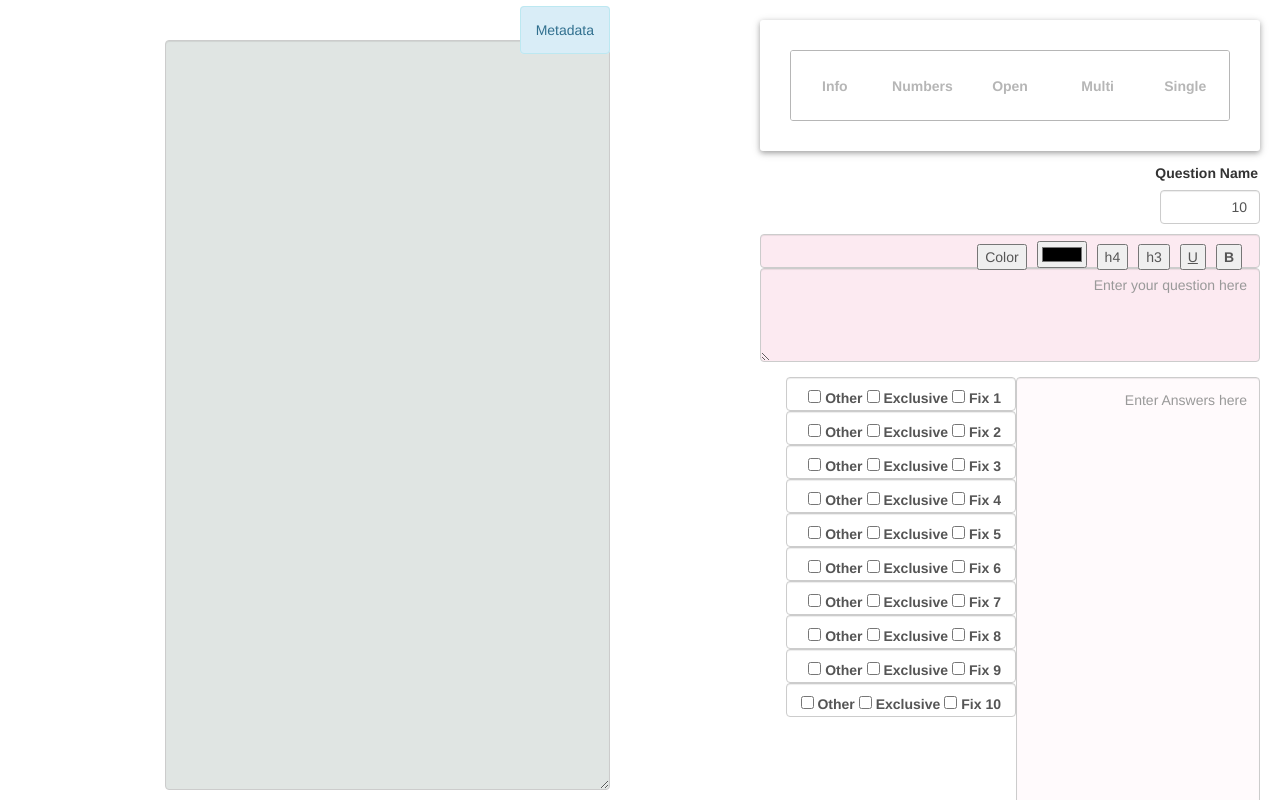
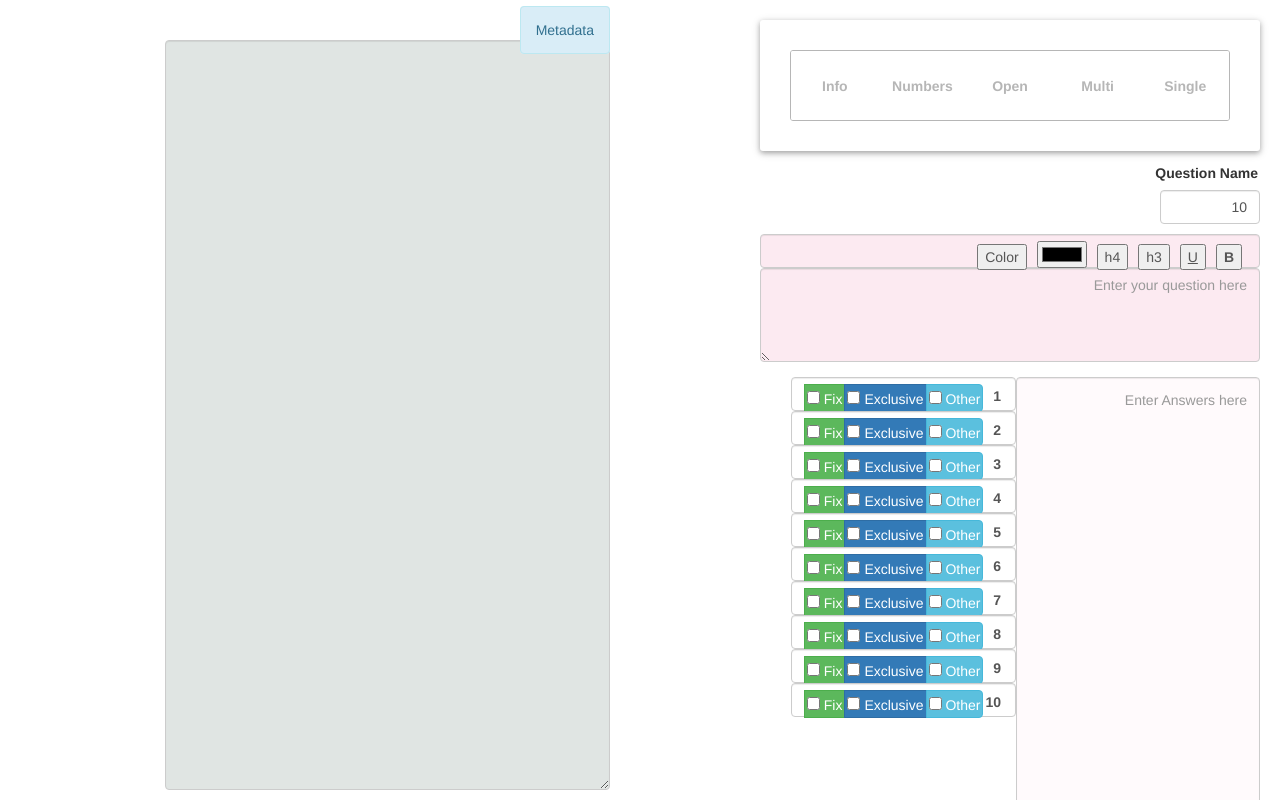
Before and after one commit to SSlippa/SurveyCreatorAngular, an Angular app: page / in a window 1280 px wide. Shown: the top 800 px of the page. Built offline with nearby package versions, Linux system fonts and the light colour scheme.

Commit message:
Checkbox issue

```diff
--- a/src/app/questinarie/questinarie.component.css
+++ b/src/app/questinarie/questinarie.component.css
@@ -11,3 +11,10 @@
 label {
   padding: 2px;
 }
+
+.btn span.glyphicon {
+  opacity: 0.1;
+}
+.btn.active span.glyphicon {
+  opacity: 1;
+}
--- a/src/app/questinarie/questinarie.component.html
+++ b/src/app/questinarie/questinarie.component.html
@@ -25,22 +25,39 @@
 
         <div style="display: flex">
           <div>
-          <textarea style="line-height: 2.4;" class="form-control" id="answerTextArea" cols="25" rows="15" placeholder="Enter Answers here" name="answerTextArea" [(ngModel)] = "answers"></textarea>
+          <textarea style="line-height: 2.4; " class="form-control" id="answerTextArea" cols="25" rows="15" placeholder="Enter Answers here" name="answerTextArea" [(ngModel)] = "answers"></textarea>
           </div>
           <div >
-            <div class="form-control" *ngFor="let parameter of answerParameters">
+            <div  *ngFor="let parameter of answerParameters">
+              <div  class="form-control btn-group" >
               <label>{{parameter.name}}</label>
-              <label>Fix
-              <input id="fix" name="fix" type="checkbox" value="{{parameter.name}}" [(ngModel)]="parameter.fix" >
+                <!--<label class="btn btn-info" >Other-->
+                  <!--<input #cb1 type="checkbox" name="other"   value="{{parameter.other}}" [(ngModel)]="parameter.other"  >-->
+                  <!--<span class="glyphicon glyphicon-ok"></span>-->
+                <!--</label>-->
+                <!--<label class="btn btn-primary ">Exclusive-->
+                  <!--<input type="checkbox" name="exclusive" value="{{parameter.name}}" [(ngModel)]="parameter.exclusive"  >-->
+                  <!--<span class="glyphicon glyphicon-ok"></span>-->
+                <!--</label>-->
+                <!--<label class="btn btn-success ">Fix-->
+                  <!--<input type="checkbox" name="fix" value="{{parameter.name}}" [(ngModel)]="parameter.fix" >-->
+                  <!--<span class="glyphicon glyphicon-ok"></span>-->
+                <!--</label>-->
+              <label class="btn btn-success">Fix
+              <input id="fix" name="fix" type="checkbox" value="{{parameter.name}}" [(ngModel)]="parameter.fix">
               </label>
-              <label>Exclusive
+              <label class="btn btn-primary">Exclusive
               <input id="exclusive" name="exclusive" type="checkbox" value="{{parameter.name}}" [(ngModel)]="parameter.exclusive" >
               </label>
-              <label>Other
+              <label class="btn btn-info">Other
               <input id="other" name="other" type="checkbox"  value="{{parameter.name}}" [(ngModel)]="parameter.other">
               </label>
+              </div>
             </div>
           </div>
+
+
+
 
         </div>
         <button type="submit" class="btn btn-primary btn-block" [disabled]="!f.valid">ADD</button>
--- a/src/app/questinarie/questinarie.component.ts
+++ b/src/app/questinarie/questinarie.component.ts
@@ -20,23 +20,16 @@ export class QuestinarieComponent implements OnInit {
   answers: string;
   fix = [];
 
-  answerParameters: AnswerParameters[] = [
-    new AnswerParameters ('1', false, false, false),
-    new AnswerParameters ('2', false, false, false),
-    new AnswerParameters ('3', false, false, false),
-    new AnswerParameters ('4', false, false, false),
-    new AnswerParameters ('5', false, false, false),
-    new AnswerParameters ('6', false, false, false),
-    new AnswerParameters ('7', false, false, false),
-    new AnswerParameters ('8', false, false, false),
-    new AnswerParameters ('9', false, false, false),
-    new AnswerParameters ('10', false, false, false),
-  ];
+  test;
+  answerParameters: AnswerParameters[];
 
   constructor(private questionnaireService: QuestionnaireService) { }
 
 
   ngOnInit() {
+
+    this.answerParameters = this.questionnaireService.getAnswerParameters();
+
     this.questionName = 10;
     this.subscription = this.questionnaireService.noteText.subscribe(
     (note: string) => {
@@ -50,7 +43,10 @@ export class QuestinarieComponent implements OnInit {
     );
   }
 
+
+
   onSubmit(form: NgForm) {
+    console.log('test' + this.test);
     this.questionName = +form.value.questionName;
     this.questionName = this.questionName + 10 ;
     const questionName = 'Q' + form.value.questionName;
--- a/src/app/questionnaire.service.ts
+++ b/src/app/questionnaire.service.ts
@@ -1,5 +1,6 @@
 import { Injectable } from '@angular/core';
 import {Subject} from 'rxjs/Subject';
+import {AnswerParameters} from "./questinarie/parameters.model";
 
 @Injectable()
 export class QuestionnaireService {
@@ -12,6 +13,20 @@ export class QuestionnaireService {
   categoricalSingle  = 'categorical[1..1]';
   categoricalMulti  = 'categorical[1..]';
   newAnswers = [];
+
+  answerParameters: AnswerParameters[] = [
+    new AnswerParameters (' 1', false, false, false),
+    new AnswerParameters (' 2', false, false, false),
+    new AnswerParameters (' 3', false, false, false),
+    new AnswerParameters (' 4', false, false, false),
+    new AnswerParameters (' 5', false, false, false),
+    new AnswerParameters (' 6', false, false, false),
+    new AnswerParameters (' 7', false, false, false),
+    new AnswerParameters (' 8', false, false, false),
+    new AnswerParameters (' 9', false, false, false),
+    new AnswerParameters ('10', false, false, false),
+  ];
+
   constructor() { }
 
   answerFormat(answers: string) {
@@ -74,4 +89,8 @@ export class QuestionnaireService {
     this.questions.push(question);
     this.questionsChanged.next(this.questions.slice());
   }
+
+  getAnswerParameters() {
+    return this.answerParameters.slice();
+  }
 }
```
